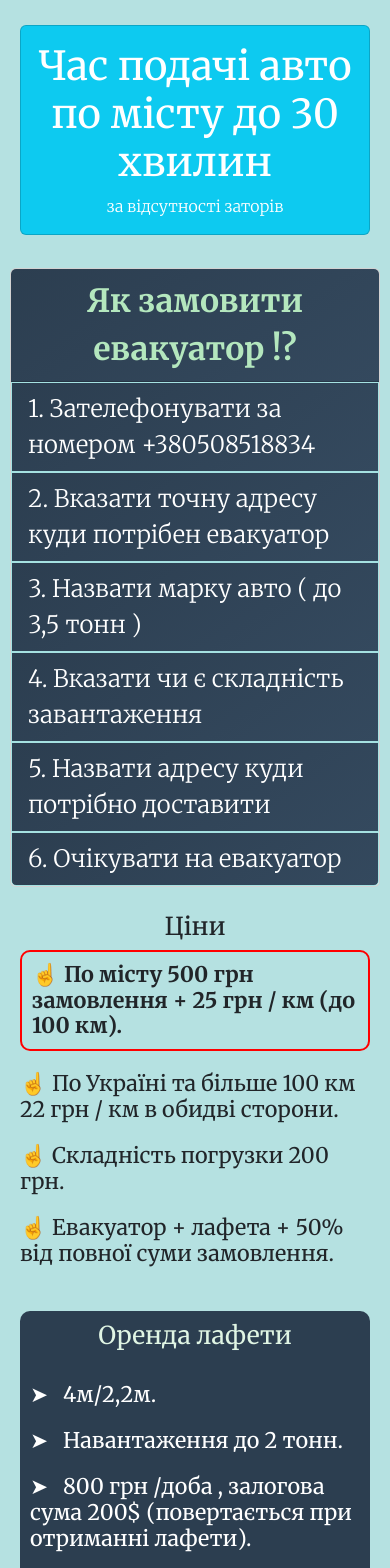
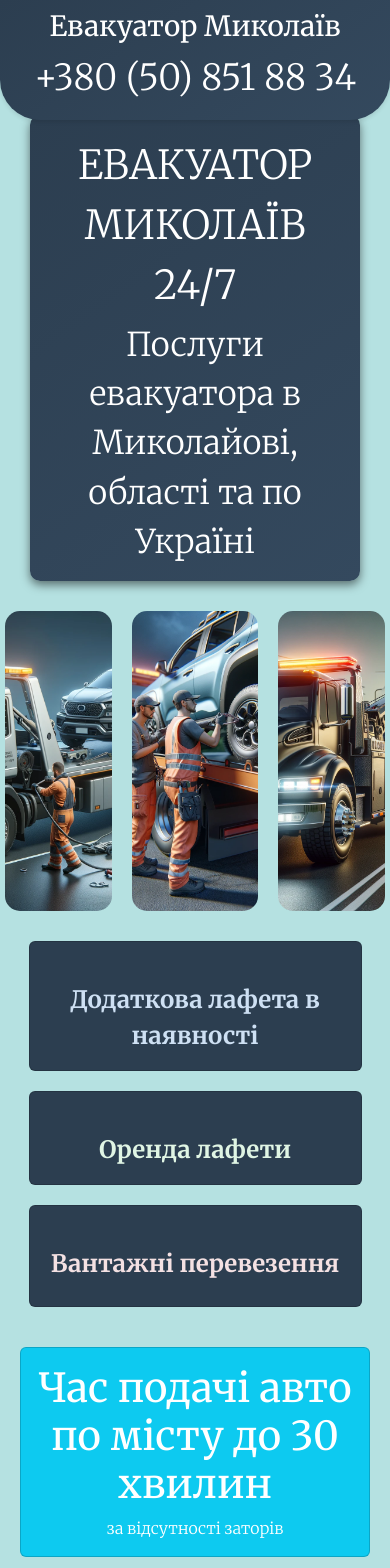
Before and after one commit to MukBet/evaqator, a React (Create React App) app: page / in a window 390 px wide. Shown: the top 1568 px of the page. Built offline with nearby package versions, Linux system fonts and the light colour scheme.

Commit message:
changes in styles to centrify all blocks for smartphone 2

```diff
--- a/src/Additional/AdditionalService.js
+++ b/src/Additional/AdditionalService.js
@@ -2,10 +2,12 @@ import './AdditionalService.css';
 const additionalStyles = {
   container: {
 
-    display: 'flex',
-    flexDirection: 'column',
-    justifyContent: 'center',
-    padding: '15px',
+    display: 'block', // Блочное отображение
+    margin: '20px auto', // Автоматический отступ с обеих сторон для центрирования
+    maxWidth: '600px', // Максимальная ширина контейнера
+    width: '100%', // Ширина контейнера (занимает 100% родительского элемента, но не более maxWidth)
+    padding: '15px', // Отступы внутри контейнера
+    boxSizing: 'border-box', // Включает padding в общую ширину
     color: '#054685',
     fontWeight: 1000,
   },
@@ -23,13 +25,13 @@ function AdditionalService() {
       </div>
       <div style={{ textAlign:'left'}}>
         <h4 class="info-row-service">
-        <span style={{color:"green", marginRight: "5px"}}>&#128667;</span> Вантажні перевезення по місту та по Україні.
+        <span style={{color:"green", textAlign:'center', marginRight: "5px"}}>&#128667;</span> Вантажні перевезення по місту та по Україні.
         </h4>
         <h4 class="info-row-service">
-        <span style={{color:"green", marginRight: "5px"}}>&#128667;</span> Квартирні, офісні переїзди, доставка різних товарів.
+        <span style={{color:"green", textAlign:'center', marginRight: "5px"}}>&#128667;</span> Квартирні, офісні переїзди, доставка різних товарів.
         </h4>
         <h4 class="info-row-service">
-        <span style={{color:"green", marginRight: "5px"}}>&#128667;</span> Вантажопідйомність до 1,5 тонн.
+        <span style={{color:"green", textAlign:'center', marginRight: "5px"}}>&#128667;</span> Вантажопідйомність до 1,5 тонн.
         </h4>
       </div>
       <br></br>
--- a/src/App.js
+++ b/src/App.js
@@ -36,17 +36,17 @@ function App() {
         >
           Learn React
         </a> */}
-        {/* <div className="top-container">
-          <div className="top-container-item">
+        <div className="main-container">
+          <div className="main-container-block">
             <Header></Header>
           </div>
-          <div className="top-container-item">
+          <div className="main-container-block">
             <HeaderImageList images={images} />
           </div>
-          <div className="top-container-item">
+          <div className="main-container-block">
             <Lafeta></Lafeta>
           </div>
-        </div> */}
+        </div>
         <div className="main-container">{/* Flex-container*/}
           <div className="main-container-block">{/* Flex-container-item*/}
             <Timing></Timing>
--- a/src/Header/Header.css
+++ b/src/Header/Header.css
@@ -5,11 +5,12 @@
     background: linear-gradient(145deg, #2c3e50, #34495e); /* Градиент для добавления глубины */
     color: #ffffff; /* Белый цвет текста для лучшей читаемости */
     padding: 10px; /* Отступы вокруг контента */
-    margin: 3ch;
-    border-radius: 0 0 10px 10px; /* Скругленные углы */
+    margin: 1ch;
+    border-radius: 10px 10px 10px 10px; /* Скругленные углы */
     text-align: center; /* Центрирование текста */
     /*font-family: 'Roboto', sans-serif; /* Семейство шрифтов Roboto, доступно на Google Fonts */
     box-shadow: 0px 4px 10px rgba(0, 0, 0, 0.5); /* Тень для создания "поднятого" эффекта */
+    margin-top: 165px;
   }
 
   h1 {
@@ -20,7 +21,7 @@
 
   .phone-number {
     /*font-family: 'Gill Sans', 'Gill Sans MT', Calibri, 'Trebuchet MS', sans-serif;*/
-    font-size: 4.5rem; /* Выделение номера телефона */
+    font-size: 3.5rem; /* Выделение номера телефона */
     margin-bottom: 5px;
     margin-top: 5px;
   }
@@ -45,16 +46,16 @@
 
   /* Можно добавить медиа-запросы для адаптивного дизайна */
   @media (max-width: 768px) {
-    .info-section {
+    /* .info-section {
       padding: 30px;
     }
 
     h1 {
       font-size: 2rem;
-    }
+    }*/
 
     .phone-number {
-      font-size: 1.25rem;
+      font-size: 2.25rem;
     }
   }
   /* Медиа-запрос для планшетов */
@@ -66,14 +67,18 @@
   } */
 
   /* Медиа-запрос для мобильных устройств */
-  @media (max-width: 450px) {
+  @media (max-width: 500px) {
 
-    .top-section{
-      padding-top: 10px;
+     .info-section{
+      margin-top: 90px;
+      padding-top: 20px;
     }
   }
 
   .top-panel {
+    display: flex;
+    flex-direction: column;
+    justify-content: center;
     position: fixed; /* Фиксируем панель */
     top: 0; /* Располагаем панель вверху страницы */
     left: 0; /* Выравниваем панель по левому краю */
@@ -89,3 +94,19 @@
     /*box-shadow: 0px 4px 10px rgba(0, 0, 0, 0.5); /* Тень для создания "поднятого" эффекта */
     border-radius: 0 0 40px 40px; /* Скругленные углы */
   }
+
+  .fixed-top-center {
+    position: fixed; /* Фиксированное позиционирование */
+    top: 0; /* Прижимаем элемент к верху страницы */
+    left: 50%; /* Позиционирование от левого края на 50% ширины вьюпорта */
+    transform: translateX(-50%); /* Смещение элемента обратно на 50% его собственной ширины по горизонтали */
+    width: 100%; /* Задаем фиксированную ширину */
+    height: auto; /* Задаем фиксированную высоту */
+    background: linear-gradient(145deg, #2c3e50, #34495e); /* Градиент для добавления глубины */
+    border-radius: 0 0 40px 40px; /* Скругленные углы */
+    box-shadow: 0 2px 4px rgba(0,0,0,0.1); /* Тень для лучшей видимости */
+    z-index: 1000; /* Убедимся, что элемент будет поверх других элементов */
+    padding: 10px; /* Внутренние отступы */
+    box-sizing: border-box; /* Граница и паддинг включены в ширину/высоту */
+    color: #ffffff; /* Белый цвет текста для лучшей читаемости */
+  }
--- a/src/Header/Header.js
+++ b/src/Header/Header.js
@@ -3,9 +3,12 @@ import './Header.css'; // Импортируем стили
 
 function Header() {
     return (
-        <section >
-          <div className="top-section">
-            <div className='top-panel'>
+        <section style={{
+          display: 'flex',
+          justifyContent: 'center',
+          padding: '15px',}} >
+          <div className="">
+            <div className='fixed-top-center' style={{}}>
               <div className="">
                 <h1>Евакуатор Миколаїв</h1>
                 <p className="phone-number">+380 (50) 851 88 34</p>
--- a/src/HeaderImage/HeaderImageList.js
+++ b/src/HeaderImage/HeaderImageList.js
@@ -7,13 +7,11 @@ const galleryStyles = {
       justifyContent: 'center',
       alignItems: 'center',
       gap: '20px', // Промежуток между картинками
-      padding: '15px', // Отступы для контейнера, чтобы картинки не касались краев экрана
-      paddingTop: '10px', // Добавляем прокрутку, если картинки не помещаются
       overflow: 'hidden', /* Скрываем всё, что выходит за пределы блока */
       borderRadius: '15px', /* Скругленные углы для контейнера галереи */
     },
     image: {
-      width: 'calc(33.333% - 20px)', // Ширина каждой картинки с учетом промежутка
+      width: 'calc(33%)', // Ширина каждой картинки с учетом промежутка
       height: '300px', // Высота картинки
       objectFit: 'cover', // Этот стиль гарантирует, что картинки будут полностью покрывать блок без искажений
       borderRadius: '15px', /* Скругленные углы для каждой картинки */
--- a/src/Lafeta/Lafeta.css
+++ b/src/Lafeta/Lafeta.css
@@ -8,9 +8,8 @@
   }
 
   .lafeta-line {
-    font-family: 'Tenor Sans', sans-serif;
 
-  font-weight: initial;
+    font-weight: initial;
     color: rgb(182, 49, 49); /* Цвет текста */
     margin: 00px 0; /* Отступы между строками */
   }
@@ -53,8 +52,6 @@
 
       .lafeta-device {
         justify-content: center;
-        padding-left: 10px; /* Отступы для контейнера, чтобы картинки не касались краев экрана*/
-        padding-right: 10px; /* Отступы для контейнера, чтобы картинки не касались краев экрана*/
       }
 
     }
@@ -65,6 +62,5 @@
       gap: 20px; /* Промежуток между ...*/
       padding: 5px; /* Отступы для контейнера, чтобы картинки не касались краев экрана*/
       margin-top: 25px;
-      margin-bottom: 25px;
       overflow: hidden; /* Скрываем всё, что выходит за пределы блока */
     }
--- a/src/Lafeta/Lafeta.js
+++ b/src/Lafeta/Lafeta.js
@@ -7,7 +7,7 @@ function Lafeta() {
     <>
     <div className='lafeta-device'>
       <div className="lafeta">
-      <Card style={{ width: '25rem', background: '#2c3e50'  }} className="info-block">
+      <Card style={{ width: '90%', background: '#2c3e50'  }} className="info-block">
         <Card.Body>
           <div style={{textAlign:'center'}} className="lafeta-line lafeta-first" >Додаткова лафета в наявності</div>
 
@@ -19,12 +19,12 @@ function Lafeta() {
           <Card.Link href="#">Another Link</Card.Link> */}
         </Card.Body>
       </Card>
-      <Card style={{ width: '25rem', background: '#2c3e50'  }} className="info-block">
+      <Card style={{ width: '90%', background: '#2c3e50'  }} className="info-block">
         <Card.Body>
           <div style={{textAlign:'center'}} className="lafeta-line lafeta-second">Оренда лафети</div>
         </Card.Body>
       </Card>
-      <Card style={{ width: '25rem', background: '#2c3e50'  }} className="info-block">
+      <Card style={{ width: '90%', background: '#2c3e50'  }} className="info-block">
         <Card.Body>
           <div style={{textAlign:'center'}} className="lafeta-line lafeta-third mb-2 ">Вантажні перевезення</div>
         </Card.Body>
--- a/src/Order/Order.js
+++ b/src/Order/Order.js
@@ -40,7 +40,7 @@ function Order() {
       <ListGroup variant="flush" style={orderStyles.content}>
         <ListGroup.Item style={orderStyles.contentRow}>1. Зателефонувати за номером +380508518834</ListGroup.Item>
         <ListGroup.Item style={orderStyles.contentRow}>2. Вказати точну адресу куди потрібен евакуатор</ListGroup.Item>
-        <ListGroup.Item style={orderStyles.contentRow}>3. Назвати марку авто ( до 3,5 тонн )</ListGroup.Item>
+        <ListGroup.Item style={orderStyles.contentRow}>3. Назвати марку авто (до 3,5 тонн)</ListGroup.Item>
         <ListGroup.Item style={orderStyles.contentRow}>4. Вказати чи є складність завантаження</ListGroup.Item>
         <ListGroup.Item style={orderStyles.contentRow}>5. Назвати адресу куди потрібно доставити</ListGroup.Item>
         <ListGroup.Item style={orderStyles.contentRow}>6. Очікувати на евакуатор</ListGroup.Item>
--- a/src/Price/Price.js
+++ b/src/Price/Price.js
@@ -2,10 +2,13 @@ import './Price.css';
 import Card from 'react-bootstrap/Card';
 const priceStyles = {
   container: {
-    display: 'flex',
-    flexDirection: 'column',
-    justifyContent: 'center',
-    padding: '15px',
+    display: 'block', // Блочное отображение
+    margin: '20px auto', // Автоматический отступ с обеих сторон для центрирования
+    maxWidth: '600px', // Максимальная ширина контейнера
+    width: '100%', // Ширина контейнера (занимает 100% родительского элемента, но не более maxWidth)
+    padding: '15px', // Отступы внутри контейнера
+    borderRadius: '10px', // Закругленные углы
+    boxSizing: 'border-box' // Включает padding в общую ширину
   },
   textSise: {
     fontSize: '1.5rem', /* Большой размер шрифта для заголовка */
@@ -15,12 +18,12 @@ const priceStyles = {
 function Price() {
       return (
         <>
-        <div style={priceStyles.container}>
+        <div style={priceStyles.container} >
           <div class="">
             <h2>Ціни</h2>
           </div>
-          <div style={{ textAlign:'left'}}>
-            <h4 class="info-row-price" style={{ fontWeight:'bold', border:'2px solid red', borderRadius:'10px', padding:'10px'}}>
+          <div style={{ textAlign:'left',}} >
+            <h4 class="info-row-price" style={{ fontWeight:'bold', border:'2px solid red', borderRadius:'10px', padding: '10px 10px 10px 20px'}}>
             &#9757; По місту 500 грн замовлення + 25 грн / км  (до 100 км).
             </h4>
             <h4 class="info-row-price">
@@ -34,7 +37,7 @@ function Price() {
             </h4>
           </div>
           <br></br>
-          <div style={{ background: '#2c3e50', color:'white', textAlign:'center', 'padding': '10px', justifyContent: 'center', borderRadius:'10px'}} className="">
+          <div style={{ background: '#2c3e50', color:'white', textAlign:'center', padding: '10px 10px 10px 20px', justifyContent: 'center', borderRadius:'10px'}} className="">
             <div>
             <div class="intro">
               <h2 style={{color:'#e0f5e4'}}>Оренда лафети</h2>
```
Also changed, not shown: src/Price/Price.css (line endings or trailing spaces).
